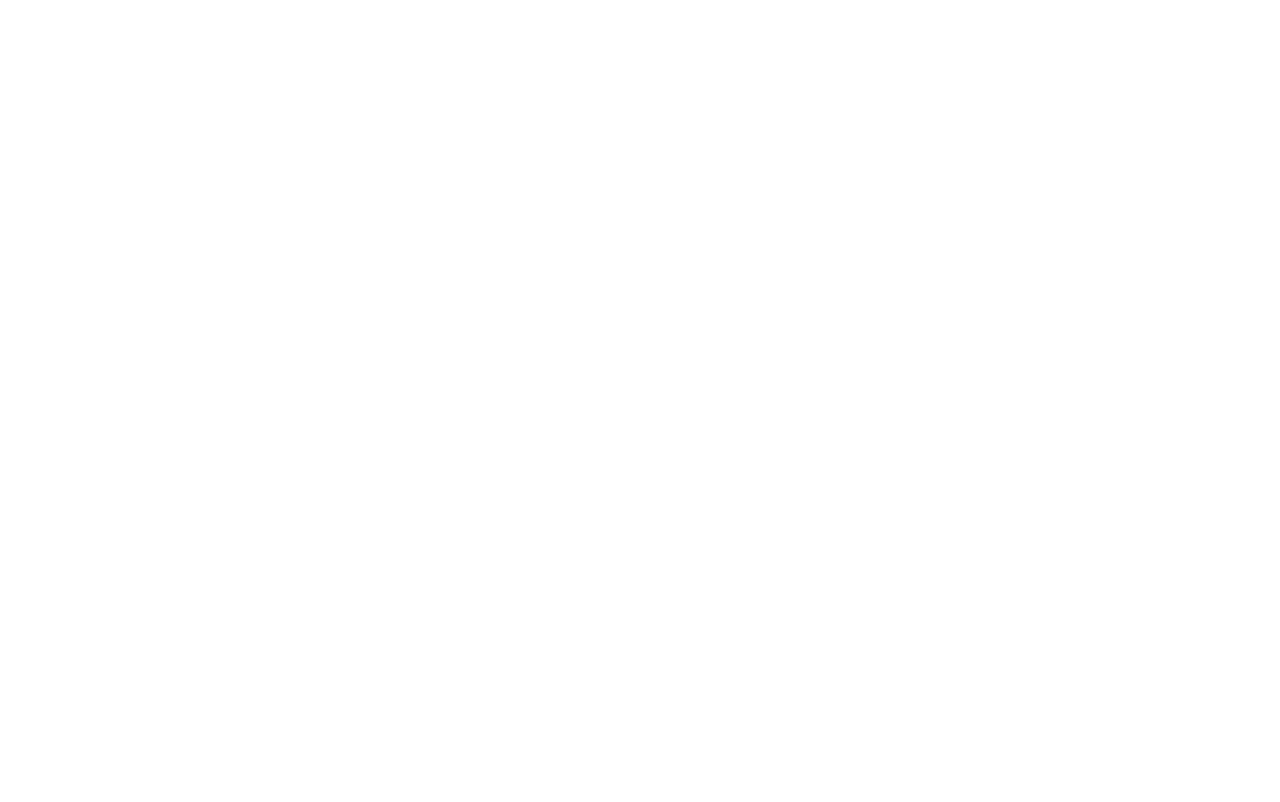
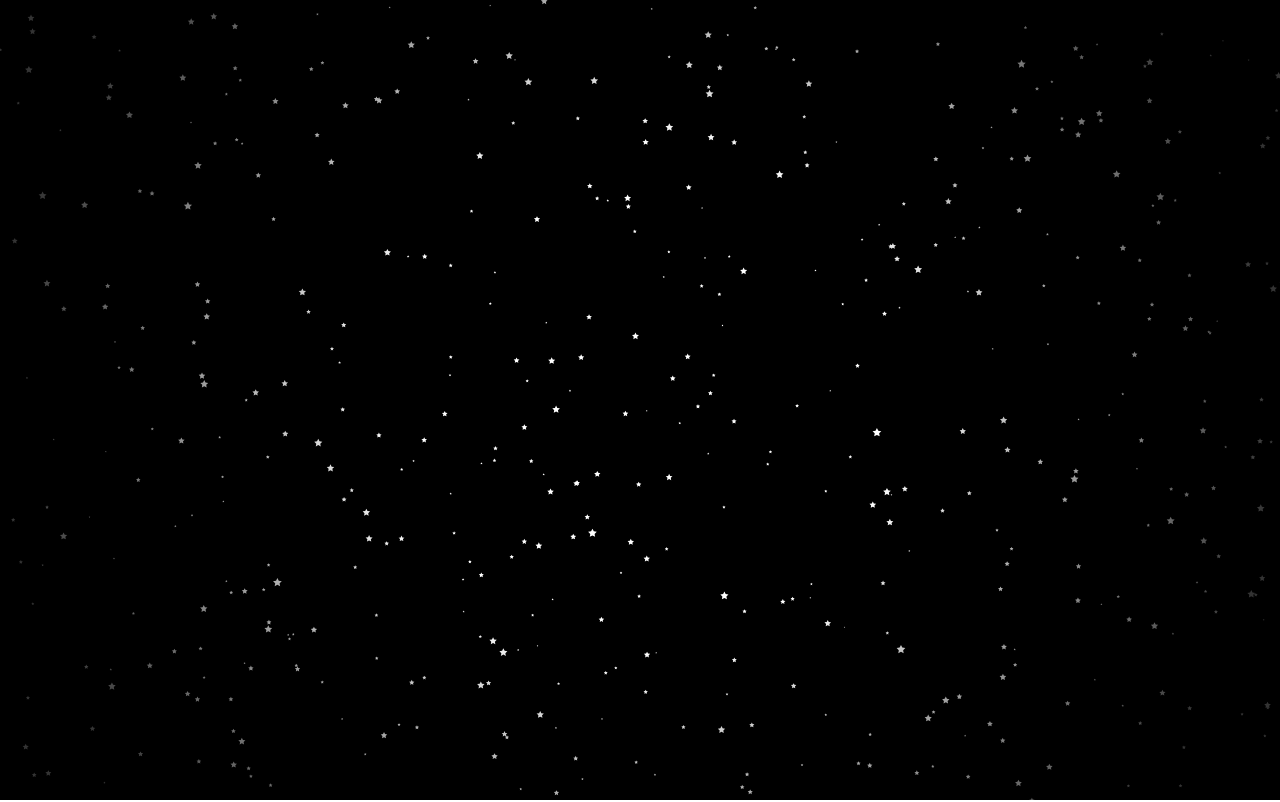
Before and after one commit to krylak123/canvas-sky-animation, a website built with webpack: page public/template.html in a window 1280 px wide. Built offline with nearby package versions, Linux system fonts and the light colour scheme; animation ran at ten frames a second.

Commit message:
created SkyCanvas class

```diff
--- /dev/null
+++ b/src/CanvasSky.js
@@ -0,0 +1,111 @@
+class CanvasSky {
+    constructor() {
+        this.canvas = document.getElementById('canvasSky');
+        this.ctx = this.canvas.getContext('2d');
+        this.width = window.innerWidth;
+        this.height = window.innerHeight;
+
+        this.run();
+    }
+
+    initCanvas() {
+        this.canvas.width = this.width;
+        this.canvas.height = this.height;
+
+        this.ctx.fillStyle = '#000';
+        this.ctx.fillRect(0, 0, this.width, this.height);
+    }
+
+    drawOverlayer() {
+        const gradient = this.ctx.createRadialGradient(this.width / 2, this.height / 2, 250, this.width / 2, this.height / 2, this.width / 2);
+
+        gradient.addColorStop(0, 'rgba(0,0,0,0)');
+        gradient.addColorStop(1, 'rgba(0,0,0,.8)');
+
+        this.ctx.fillStyle = gradient;
+        this.ctx.fillRect(0, 0, this.width, this.height);
+    }
+
+    generateStars(count) {
+        let stars = [];
+
+        for (let i = 0; i < count; i++) {
+            const x = Math.random() * this.width;
+            const y = Math.random() * this.height;
+            const radius = Math.random() * 4 + 1;
+            const startRadius = radius;
+            const color = '#fff';
+            const speed = Math.random() + .25;
+
+            stars.push({
+                x,
+                y,
+                radius,
+                startRadius,
+                color,
+                speed,
+            })
+        }
+
+        this.stars = stars;
+    }
+
+    drawStar(star) {
+        this.ctx.save();
+
+        this.ctx.fillStyle = '#fff';
+
+        this.ctx.beginPath();
+        this.ctx.translate(star.x, star.y);
+        this.ctx.moveTo(0, 0 - star.radius);
+        for (let i = 0; i < 5; i++) {
+            this.ctx.rotate((Math.PI / 180) * 36);
+            this.ctx.lineTo(0, 0 - star.radius * .5);
+            this.ctx.rotate((Math.PI / 180) * 36);
+            this.ctx.lineTo(0, 0 - star.radius);
+        }
+        this.ctx.fill();
+
+        this.ctx.restore();
+    }
+
+    drawStars() {
+        this.stars.forEach(star => {
+            this.drawStar(star);
+        })
+    }
+
+    updateStars() {
+        this.stars.forEach(star => {
+            star.x += star.speed;
+            star.y -= star.speed * ((this.width / 2) - star.x) / 2000;
+            star.radius = star.startRadius * (Math.random() / 4 + .7);
+
+            if (star.x > this.width + star.radius * 2) {
+                star.x = -2 * star.radius;
+            }
+        })
+    }
+
+    clearCanvas() {
+        this.ctx.fillStyle = '#000';
+        this.ctx.fillRect(0, 0, this.width, this.height);
+    }
+
+    draw() {
+        this.clearCanvas();
+        this.drawStars();
+        this.updateStars();
+        this.drawOverlayer();
+
+        requestAnimationFrame(() => this.draw());
+    }
+
+    run() {
+        this.initCanvas();
+        this.generateStars(500);
+        this.draw();
+    }
+}
+
+export default CanvasSky;
--- a/src/index.js
+++ b/src/index.js
@@ -1 +1,5 @@
+import CanvasSky from './CanvasSky';
+
 import './scss/index.scss';
+
+const canvasSky = new CanvasSky();
--- a/src/scss/_basic.scss
+++ b/src/scss/_basic.scss
@@ -8,3 +8,7 @@ html {
     font-size: 10px;
     font-family: sans-serif;
 }
+
+body {
+    height: 100vh;
+}
```
